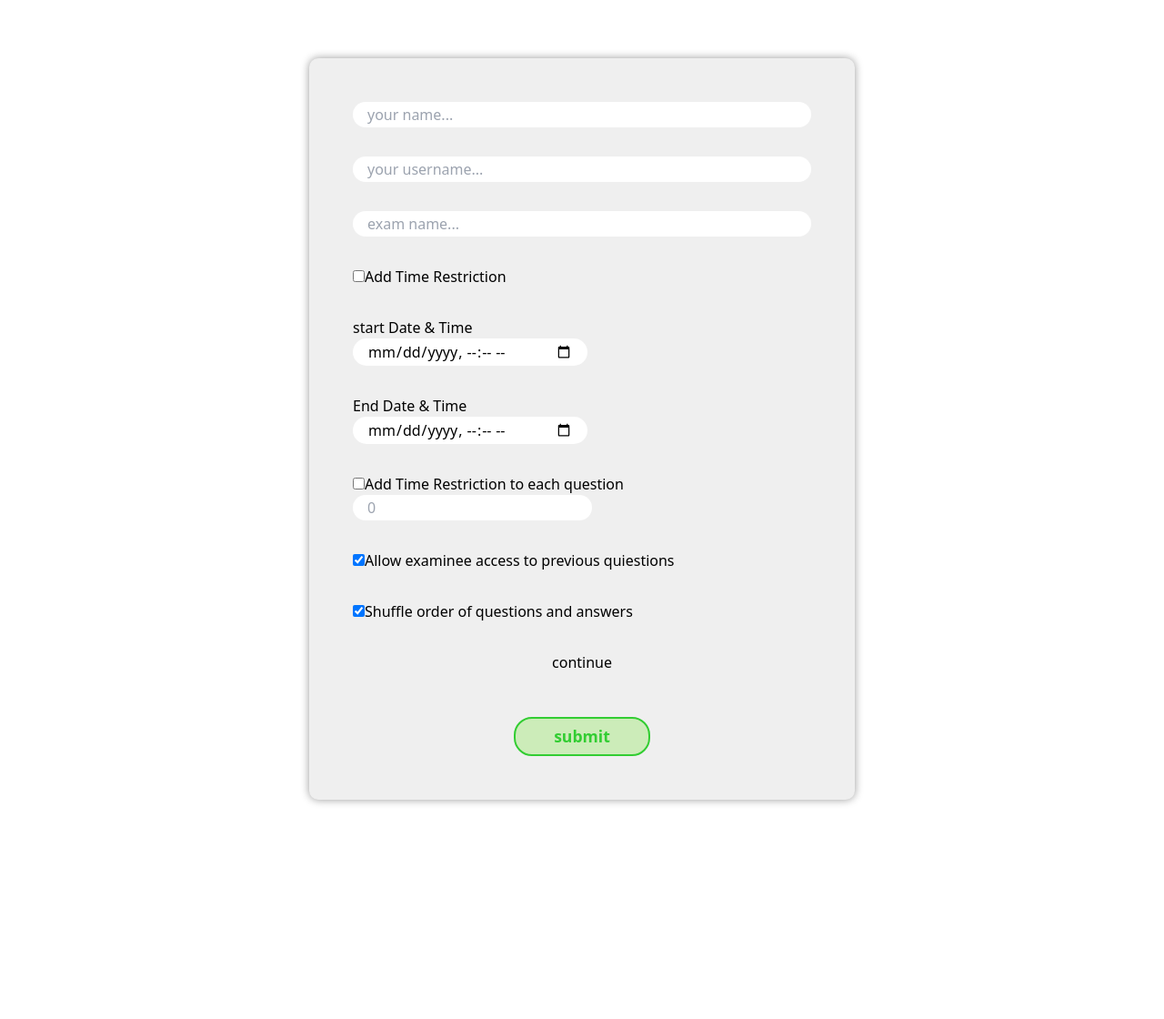
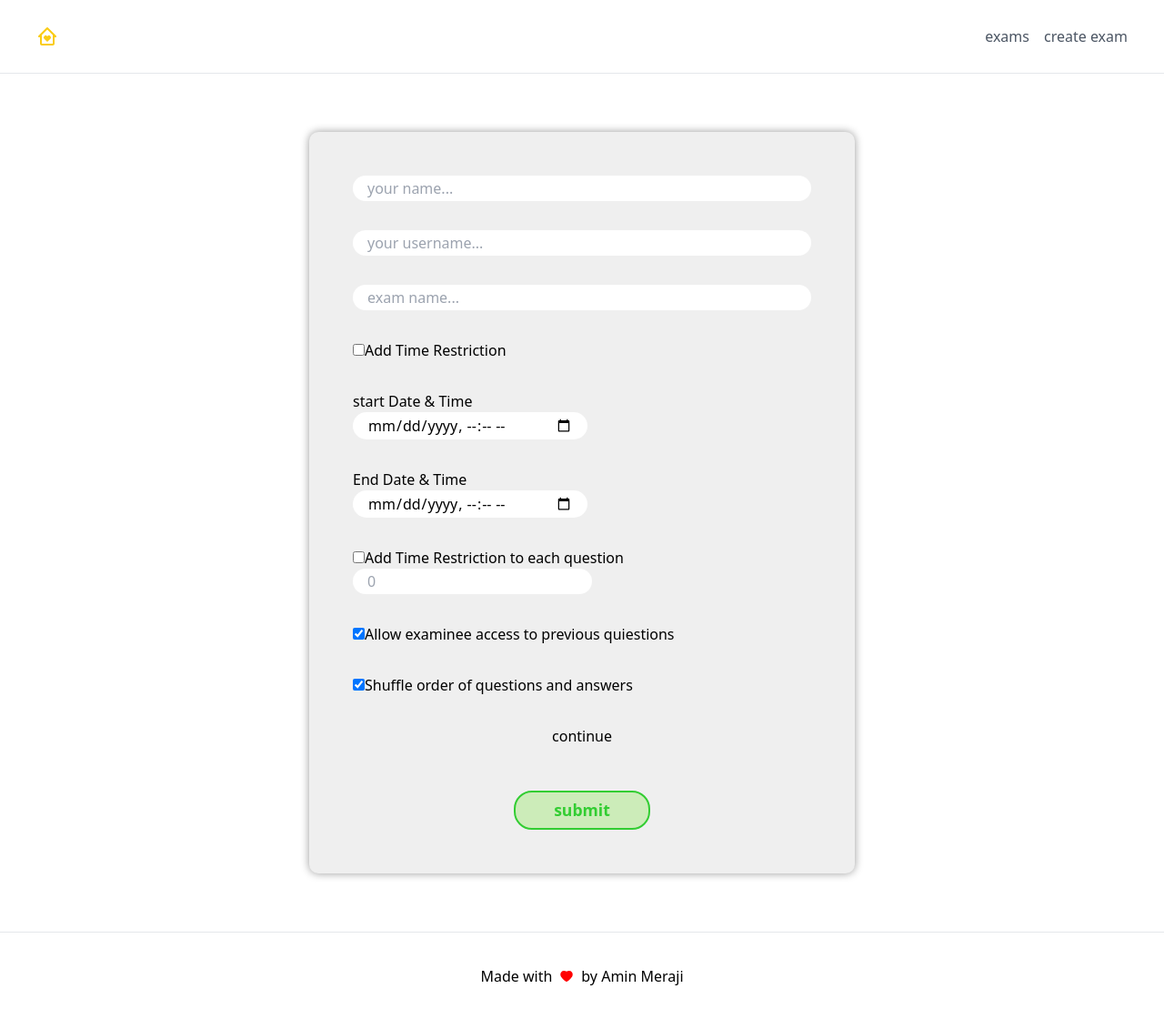
Before and after one commit to a-meraji/quiz, a Next.js app: page /examiner/new-exam in a window 1280 px wide. Shown: the whole page at 91% size. Before the commit the page ends 943 px from the top, so only its background shows below. Built offline with nearby package versions, Linux system fonts and the light colour scheme.

Commit message:
nav bar and footer

```diff
--- /dev/null
+++ b/components/Footer.jsx
@@ -0,0 +1,19 @@
+import Link from 'next/link'
+import { AiFillHeart } from 'react-icons/ai'
+
+function Footer() {
+  return (
+    <footer className="flex h-24 w-full items-center justify-center border-t">
+      <Link href="https://aminblog.vercel.app/">
+        <a
+          className="flex items-center justify-center gap-2"
+          rel="noopener noreferrer"
+        >
+          Made with <AiFillHeart color="red" /> by Amin Meraji
+        </a>
+      </Link>
+    </footer>
+  )
+}
+
+export default Footer
--- a/components/Layout.jsx
+++ b/components/Layout.jsx
@@ -1,31 +1,20 @@
-import React, { useEffect } from 'react'
+import React from 'react'
 import Loading from './Loading'
 import Notife from './Notife'
-import { useSelector, useDispatch } from 'react-redux'
-import { setLoading } from '../redux/ducks/layoutSlice'
-import { useRouter } from 'next/router'
+import { useSelector } from 'react-redux'
+import Navbar from './Navbar'
+import Footer from './Footer'
 
 export default function Layout({ children }) {
-  const {
-    isLoading,
-  } = useSelector((state) => state.layout)
-  const dispatch = useDispatch()
-  const router = useRouter()
-
-//   useEffect(() => {
-//     const handleStart = (url) => dispatch(setLoading(true))
-//     const handleComplete = (url) => dispatch(setLoading(false))
-
-//     router.events.on('routeChangeStart', handleStart)
-//     router.events.on('routeChangeComplete', handleComplete)
-//     router.events.on('routeChangeError', handleComplete)
-//   }, [router])
+  const { isLoading } = useSelector((state) => state.layout)
 
   return (
     <>
+      <Navbar />
+      {children}
+      <Footer />
+      <Notife />
       {isLoading && <Loading />}
-      <Notife />
-      {children}
     </>
   )
 }
--- /dev/null
+++ b/components/Navbar.jsx
@@ -0,0 +1,26 @@
+import Link from 'next/link'
+import { BiHomeHeart } from 'react-icons/bi'
+
+function Navbar() {
+  return (
+    <nav className="flex h-16 w-full items-center justify-between border-b p-10">
+      <div>
+        <Link href="/">
+          <a>
+            <BiHomeHeart className="w-6 h-6 text-yellow-400 hover:text-yellow-600" />
+          </a>
+        </Link>
+      </div>
+      <div>
+        <Link href="/exam/get-id">
+          <a className="text-gray-600 hover:text-yellow-600 mr-4">exams</a>
+        </Link>
+        <Link href="/examiner/new-exam">
+          <a className="text-gray-600 hover:text-yellow-600">create exam</a>
+        </Link>
+      </div>
+    </nav>
+  )
+}
+
+export default Navbar
--- a/pages/index.tsx
+++ b/pages/index.tsx
@@ -34,7 +34,7 @@ const Home: NextPage = () => {
 
         <div className="mt-6 flex max-w-4xl flex-wrap items-center justify-around sm:w-full">
           <Link href="/exam/626116a3418c1a402bd69969">
-            <a className="mt-6 w-96 rounded-xl border p-6 text-left transition-colors hover:text-yellow-500 hover:border-yellow-500 focus:text-yellow-500">
+            <a className="mt-6 w-96 rounded-xl border p-6 text-left transition-colors hover:border-yellow-500 hover:text-yellow-500 focus:text-yellow-500">
               <h3 className="text-2xl font-bold">Take a test &rarr;</h3>
               <p className="mt-4 text-xl">
                 Get started by Take a quick text and see how it works!
@@ -43,7 +43,7 @@ const Home: NextPage = () => {
           </Link>
 
           <Link href="/examiner/new-exam">
-            <a className="mt-6 w-96 rounded-xl border p-6 text-left transition-colors hover:text-yellow-500 hover:border-yellow-500 focus:text-yellow-500">
+            <a className="mt-6 w-96 rounded-xl border p-6 text-left transition-colors hover:border-yellow-500 hover:text-yellow-500 focus:text-yellow-500">
               <h3 className="text-2xl font-bold">
                 Create and save a test&rarr;
               </h3>
@@ -55,9 +55,7 @@ const Home: NextPage = () => {
           </Link>
 
           <Link href="/about">
-            <a
-              className="mt-6 w-96 rounded-xl border p-6 text-left transition-colors hover:text-yellow-500 hover:border-yellow-500 focus:text-yellow-500"
-            >
+            <a className="mt-6 w-96 rounded-xl border p-6 text-left transition-colors hover:border-yellow-500 hover:text-yellow-500 focus:text-yellow-500">
               <h3 className="text-2xl font-bold">About this app &rarr;</h3>
               <p className="mt-4 text-xl">
                 Read more about why this app is made and what exactly this app
@@ -68,7 +66,7 @@ const Home: NextPage = () => {
 
           <a
             href="https://vercel.com/import?filter=next.js&utm_source=create-next-app&utm_medium=default-template&utm_campaign=create-next-app"
-            className="mt-6 w-96 rounded-xl border p-6 text-left transition-colors hover:text-yellow-500 hover:border-yellow-500 focus:text-yellow-500"
+            className="mt-6 w-96 rounded-xl border p-6 text-left transition-colors hover:border-yellow-500 hover:text-yellow-500 focus:text-yellow-500"
           >
             <h3 className="text-2xl font-bold">Contact Me &rarr;</h3>
             <p className="mt-4 text-xl">
@@ -77,17 +75,6 @@ const Home: NextPage = () => {
           </a>
         </div>
       </main>
-
-      <footer className="flex h-24 w-full items-center justify-center border-t">
-        <a
-          className="flex items-center justify-center gap-2"
-          href="https://vercel.com?utm_source=create-next-app&utm_medium=default-template&utm_campaign=create-next-app"
-          target="_blank"
-          rel="noopener noreferrer"
-        >
-          Made with <AiFillHeart color="red" /> by Amin Meraji
-        </a>
-      </footer>
     </div>
   )
 }
```
